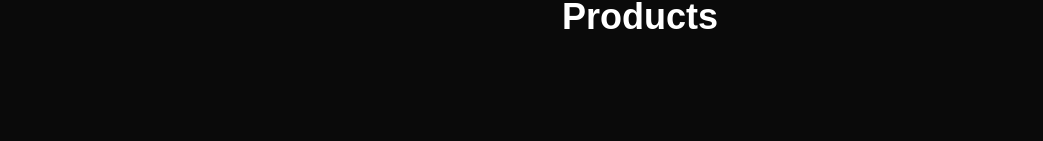
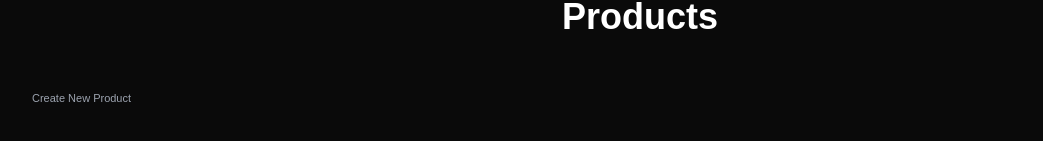
Before and after one commit to tuffs/3dmachtoolllc, a Next.js app: page /products in a window 1280 px wide. Shown: the part 563-704 px from the top of the page, without its empty margins (0-1043 px from the left). Built offline with nearby package versions, Linux system fonts and the light colour scheme.

Commit message:
Added teaser link to access the form for product creation while in development.

```diff
--- a/app/products/page.js
+++ b/app/products/page.js
@@ -1,4 +1,5 @@
 import Hero from '@/components/Hero';
+import AnimatedNavLink from '@/components/ui/AnimatedNavLink';
 
 export default function ProductsPage() {
   return (
@@ -11,6 +12,13 @@ export default function ProductsPage() {
               Products
             </h1>
           </section>
+
+          <section>
+            <AnimatedNavLink
+              link="/products/new"
+              text="Create New Product"
+            />
+          </section>
         </div>
       </div>
     </>
```
